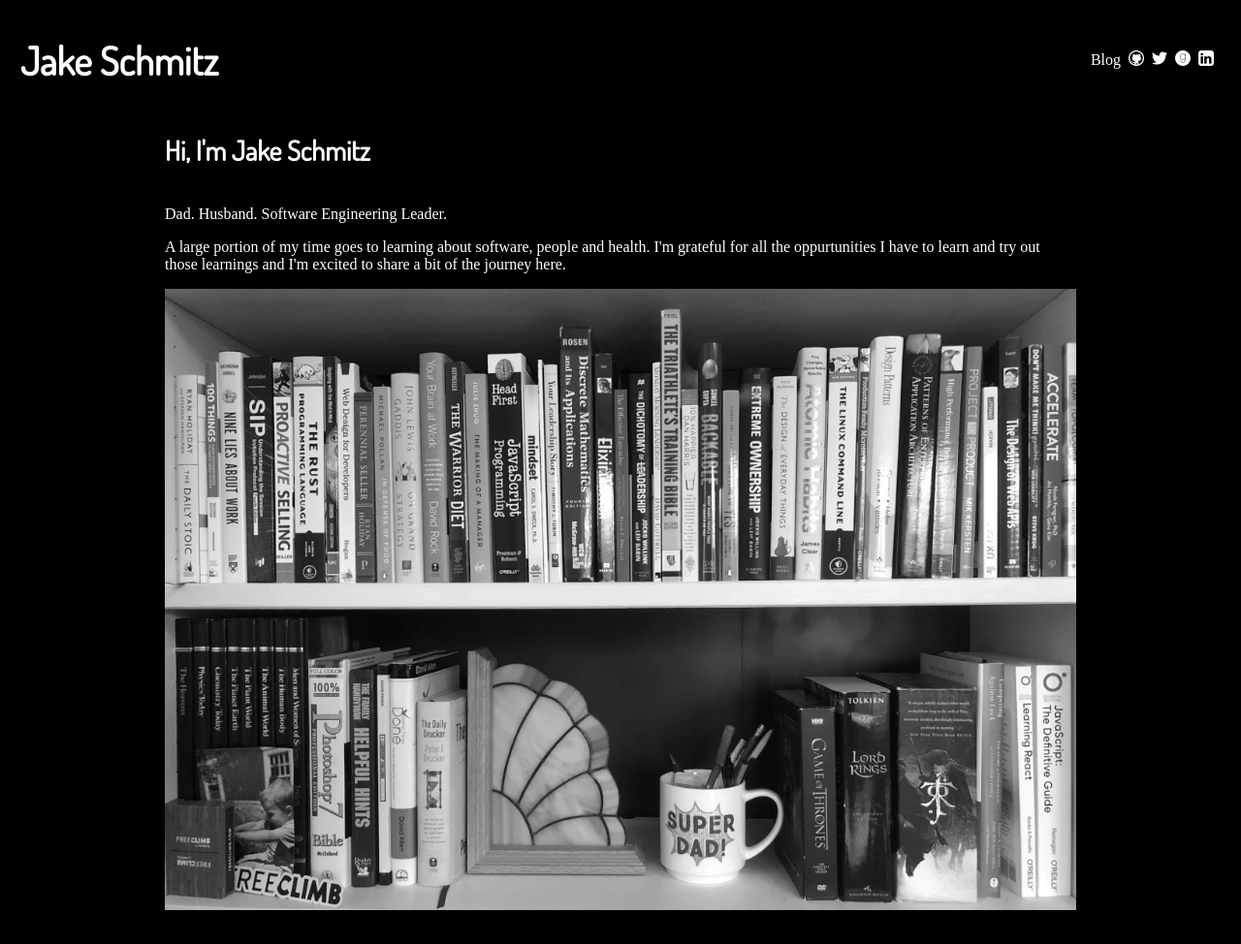
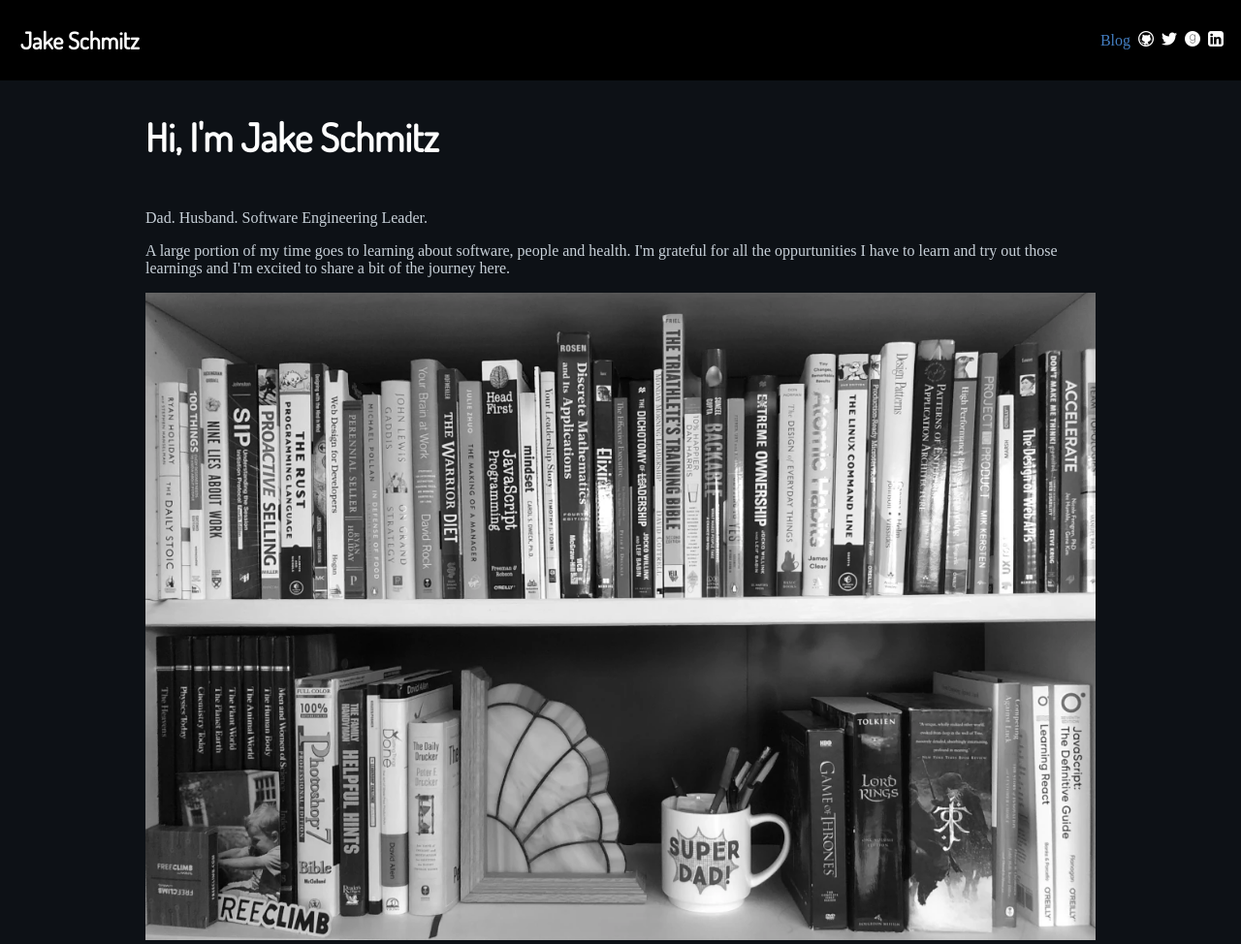
Before and after one commit to jschmitz/blog, a Jekyll site: the page built from index.html, in a window 1280 px wide. Shown: the whole page at 97% size. Built offline with Jekyll 4.4.1, drawn with Linux system fonts in a browser that asks for light colours; before the commit the page ends 953 px from its top, so only the background shows below that.

Commit message:
Update color, layout, and links

```diff
--- a/assets/css/main.scss
+++ b/assets/css/main.scss
@@ -5,19 +5,21 @@
 
 body {
   display: flex;
-  background-color: black;
-  color: white;
-  margin: 10px 20px 10px 20px;
+  background-color: #0d1116;
+  color: #f0f6fc;
+  margin: 0px 0px 0px 0px;
 }
 
 h1 {
+  color: white;
   font-family: 'Dosis';
   font-size: 32px;
 }
 
 h2 {
+  color: white;
   font-family: 'Dosis';
-  font-size: 28px;
+  font-size: 40px;
 }
 
 .blog_index li{
@@ -31,6 +33,8 @@
 .header {
   display: flex;
   width: 100%;
+  background-color: black;
+  padding: 10px 40px 10px 20px;
 }
 
 .main {
@@ -44,13 +48,14 @@
 }
 
 .logo h1 {
-  font-size: 40px;
+  font-size: 24px;
 }
 
 .social_icons {
   display: flex;
   margin-left: auto;
   align-items: center;
+  padding-right: 30px;
 }
 
 .content {
@@ -77,11 +82,13 @@
 .copy1{
   flex: 1;
   order:1;
+  color: white;
 }
 
 .copy2{
   flex: 2;
   order:2;
+  color: #c8d1d9;
 }
 
 .picture{
@@ -100,8 +107,24 @@
   padding: 2px 1px 0;
 }
 
+.logo h1 a:link{
+  color: #FFF;
+}
+
+.logo h1 a:focus{
+  color: #FFF;
+}
+
+.logo h1 a:hover {
+  color: #FFF;
+}
+
+h2 a:link{
+  color: #FFF;
+}
+
 a:link {
-  color: #FFF;
+  color:#447fc3;
 }
 
 a:visited {
@@ -109,11 +132,11 @@
 }
 
 a:focus {
-  color: #FFF;
+  color:#447fc3;
 }
 
 a:hover {
-  color: #FFF;
+  color:#447fc3;
 }
 
 a:active {
```
